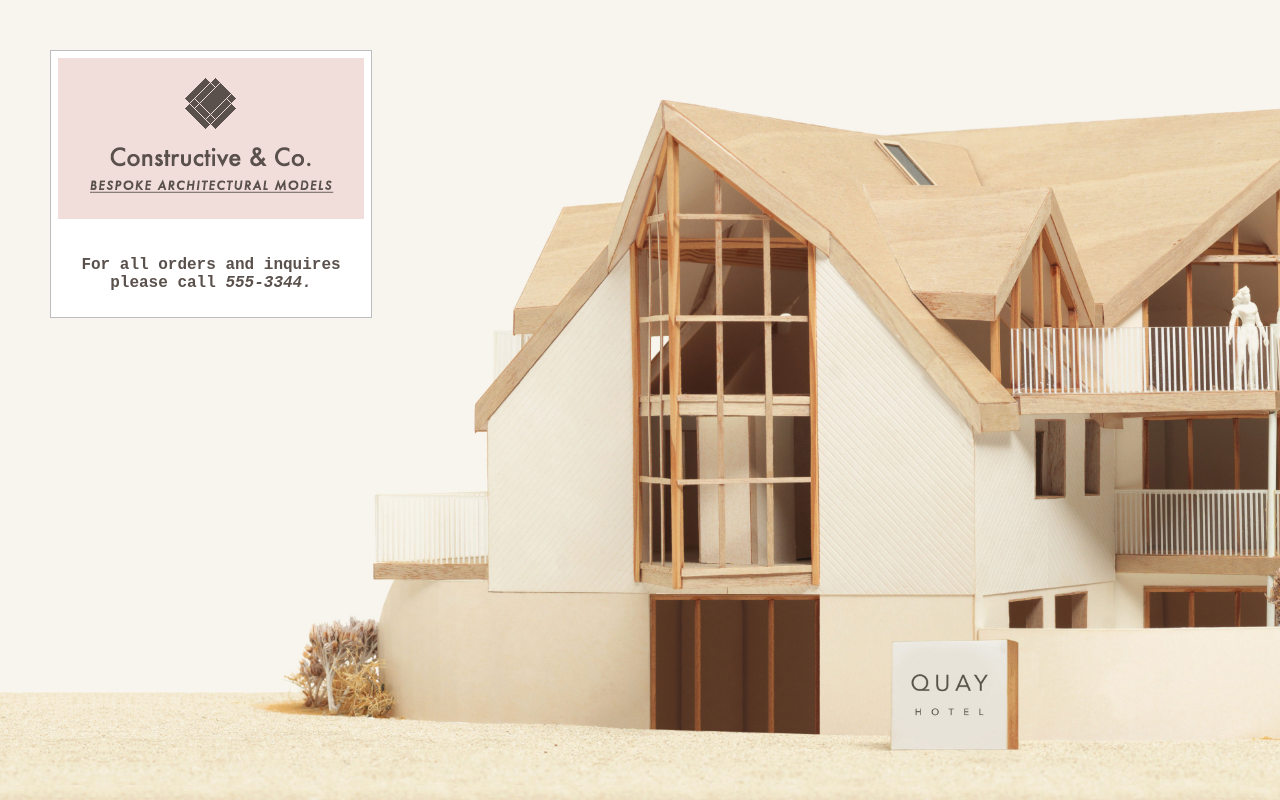
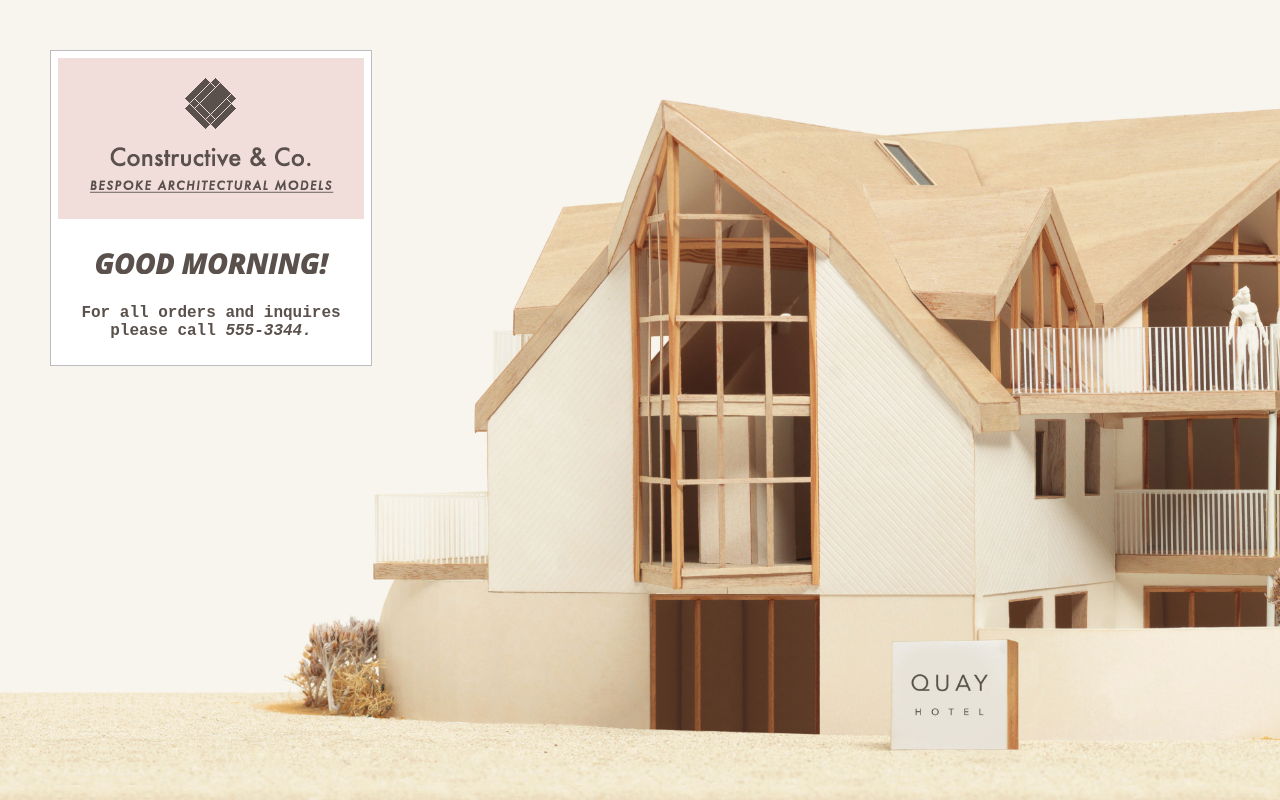
Before and after one commit to marisabrantley/constructive-and-co, a plain HTML site: page index.html in a window 1280 px wide. Drawn offline with nearby package versions, Linux system fonts and the light colour scheme.

Commit message:
Update index.html with script tag

```diff
--- a/index.html
+++ b/index.html
@@ -6,7 +6,8 @@
   </head>
   <body>
     <h1>Constructive &amp; Co.</h1>
+    <h3 id="greeting">Welcome!</h3>
+    <p>For all orders and inquires please call <em>555-3344.</em></p>
     <script src="js/add-content.js"></script>
-    <p>For all orders and inquires please call <em>555-3344.</em></p>
   </body>
 </html>
```
